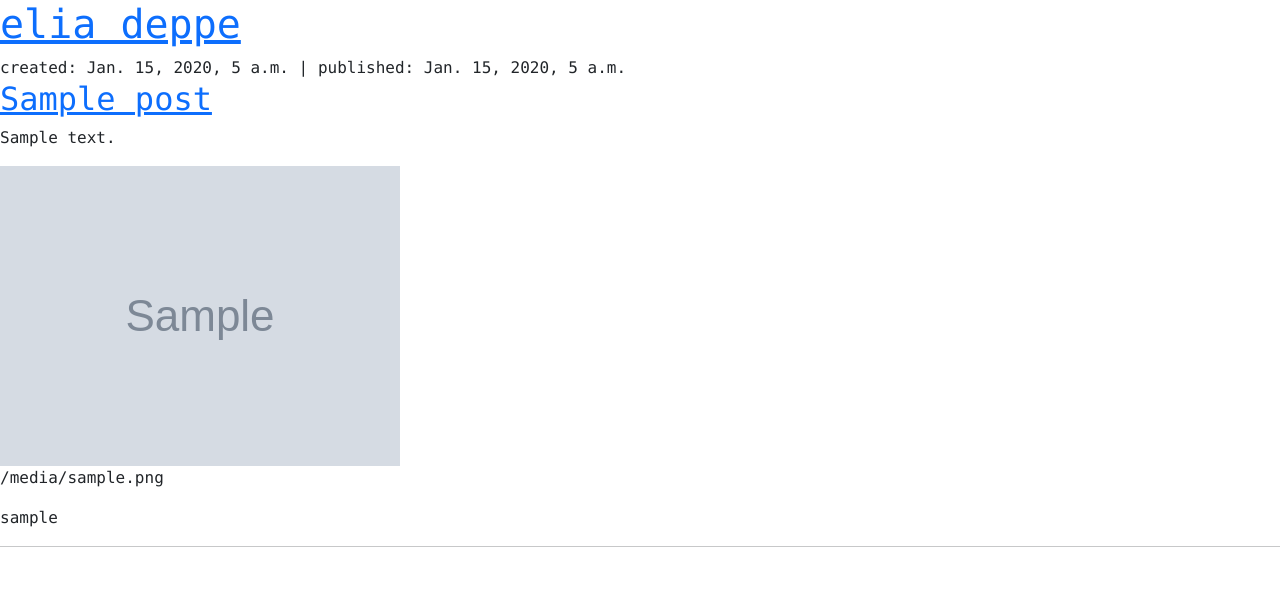
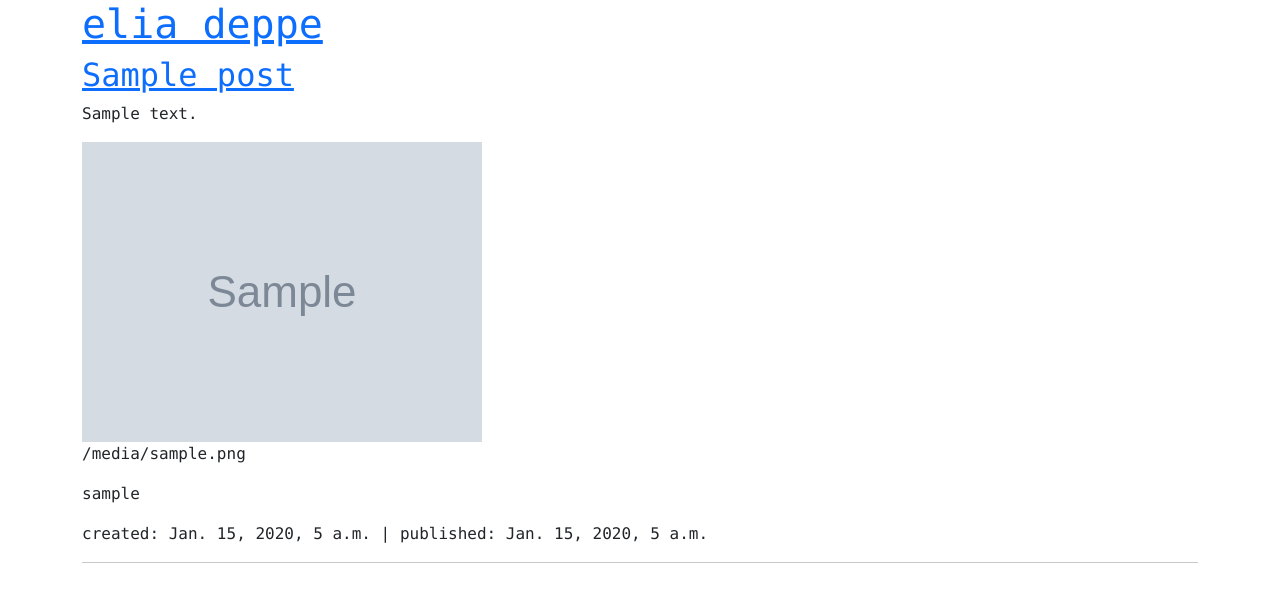
Before and after one commit to eliaseraphim/blog, a Django app: page / in a window 1280 px wide. Shown: the top 602 px of the page. Run offline with Django 4.2, Linux system fonts and the light colour scheme; tables that the repository leaves empty hold one stand-in row (values such as "Sample post"); grey boxes marked "Sample" are stand-in pictures.

Commit message:
Updated base.html and index.html to use bootstrap styling.

```diff
--- a/core/blog/templates/blog/base.html
+++ b/core/blog/templates/blog/base.html
@@ -16,12 +16,14 @@
         <link href="{% static 'blog/css/style.css' %}" rel="stylesheet">
     </head>
     <body>
-        <header>
-            <h1><a href="/">elia deppe</a></h1>
+        <header class="page-header">
+            <div class="container">
+                <h1><a href="/">elia deppe</a></h1>
+            </div>
         </header>
-        <div>
+        <main class="container">
             {% block content %}
             {% endblock %}
-        </div>
+        </main>
     </body>
 </html>
--- a/core/blog/templates/blog/index.html
+++ b/core/blog/templates/blog/index.html
@@ -1,10 +1,11 @@
 {% extends "blog/base.html" %}
 
 {% block content %}
+    <div class="row">
+        <div class="col">
             {% if posts %}
                 {% for post in posts %}
-            <article>
-                <time>created: {{ post.date_created }} | published: {{ post.date_published }}</time>
+                    <article class="post">
                         <h2><a href="{% url 'detail' pk=post.pk %}">{{ post.title }}</a></h2>
                         <p>{{ post.text|linebreaksbr }}</p>
                         {% if post.image %}
@@ -12,10 +13,13 @@
                             <p>{{ post.image.url }}</p>
                         {% endif %}
                         <p>{{ post.author }}</p>
+                        <time class="date">created: {{ post.date_created }} | published: {{ post.date_published }}</time>
                         <hr>
                     </article>
                 {% endfor %}
             {% else %}
                 <p>No posts found.</p>
             {% endif %}
+        </div>
+    </div>
 {% endblock %}
```
Lines whose indentation alone changed are shown as unchanged.
